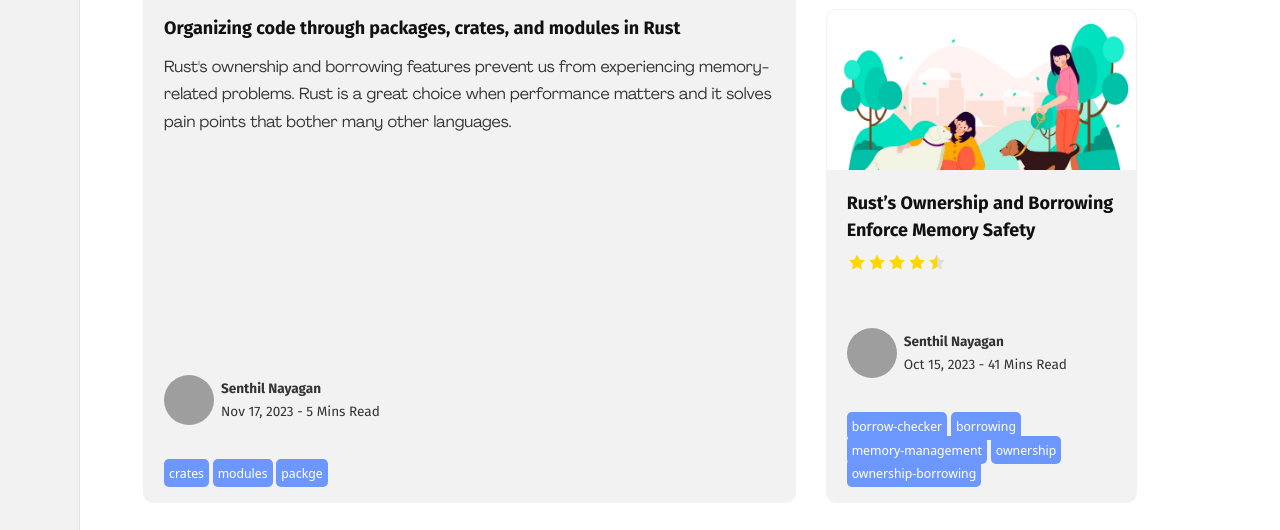
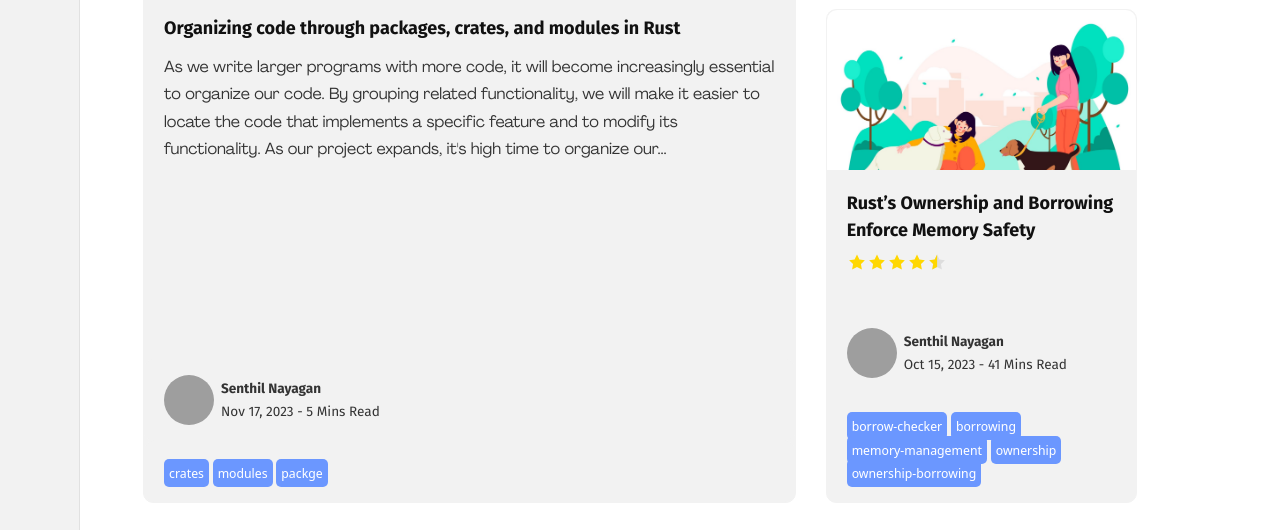
Before and after one commit to rustinact/rustinaction.github.io, a Jekyll site: the page built from index.html, in a window 1280 px wide and 900 px high, scrolled down 341 px, cut to the strip 204-734 px from the top of the window. Built offline with Jekyll 4.4.1, drawn with Linux system fonts in a browser that asks for light colours; nearby versions of some CDN libraries; the list of posts is cut into pages by our own code; comment, search, counter and statistics services are not loaded; grey boxes are pictures that could not be loaded.

Commit message:
Summary updated

```diff
--- a/_posts/basics/2023-11-18-organizing-rust-code.markdown
+++ b/_posts/basics/2023-11-18-organizing-rust-code.markdown
@@ -2,7 +2,7 @@
 layout: post
 title:  "Organizing code through packages, crates, and modules in Rust"
 kicker: "Rust Basics"
-summary: "Rust's ownership and borrowing features prevent us from experiencing memory-related problems. Rust is a great choice when performance matters and it solves pain points that bother many other languages."
+summary: "As we write larger programs with more code, it will become increasingly essential to organize our code. By grouping related functionality, we will make it easier to locate the code that implements a specific feature and to modify its functionality. As our project expands, it's high time to organize our code by splitting it into multiple packages, crates, and modules to have better readability and maintainability. We will look at what's in Rust that helps us organize the code."
 image: assets/images/posts-cover-images/organizing-code-in-rust.jpg
 imageshadow: true
 toc: true
@@ -89,7 +89,7 @@ Here are some key points about crates in Rust:
 - **Multi-file crate**: A crate can also consist of multiple Rust source files, organized into modules.
 - **Dependency management**: Crates can depend on other crates, and these dependencies are specified in the `Cargo.toml` file. The Rust package manager, **Cargo**, is used for building (compiling), testing, and managing dependencies for Rust projects.
 
-> **Note**: A crate is the smallest amount of code that the Rust compiler considers at any given moment. Even if we run the Rust compiler, "rustc," and pass a single source code file, the compiler considers that single file to be a crate. Crates can contain modules, and the modules may be defined in other files that get compiled with the crate.
+> **Note**: A crate is the smallest amount of code that the Rust compiler considers at any given moment. Even if we run the Rust compiler, `rustc`, and pass a single source code file, the compiler considers that single file to be a crate. Crates can contain modules, and the modules may be defined in other files that get compiled with the crate.
 
 ---
 
```
